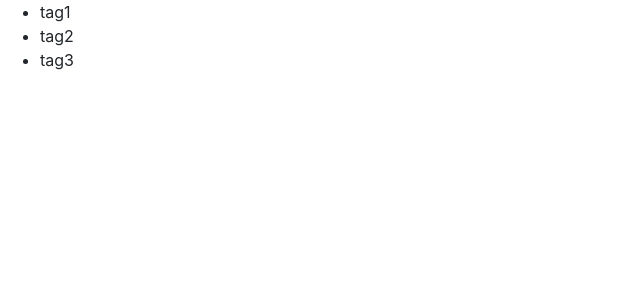
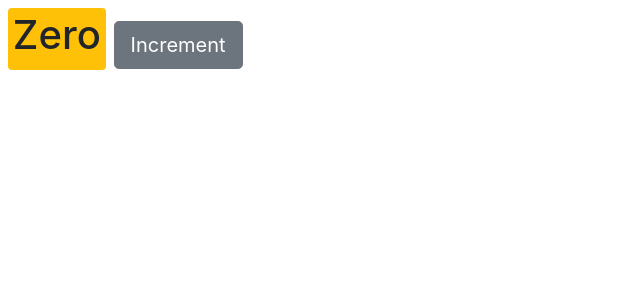
Before and after one commit to StephenPopovich/react-shopping-cart, a React (Create React App) app: page / in a window 1280 px wide. Shown: the top 300 px of the page, without its empty margins (0-640 px from the left). Built offline with nearby package versions, Linux system fonts and the light colour scheme.

Commit message:
add increment by button click

```diff
--- a/src/components/counter.jsx
+++ b/src/components/counter.jsx
@@ -6,14 +6,34 @@
      tags: ['tag1', 'tag2', 'tag3']
 
  };
- renderTags(){
-     if (this.state.tags.length === 0) return <p>There are no tags!</p>;
 
-     return <ul>{this.state.tags.map(tag => <li key={tag}>{tag}</li>)}</ul>;
+ handleIncrement(){
+     console.log('Increment Click');
  }
+    render() {
+        return (
+         <div>
 
-    render() {
-        return  <div>{this.renderTags()}</div>;
+            <span className={this.getBadgeClasses()}>{this.formatCount()}</span>
+            <button
+            onClick={this.handleIncrement}
+            className="btn btn-secondary btn-lg"
+            >Increment
+            </button>
+          </div>
+     );
+  }
+
+    getBadgeClasses() {
+        let classes = "badge m-2 badge-";
+        classes += (this.state.count === 0) ? "warning" : "primary";
+        return classes;
+    }
+
+  formatCount(){
+      const {count} = this.state;
+      const x = <h1>Zero</h1>;
+      return count === 0 ?  x : count;
   }
 }
 
```
